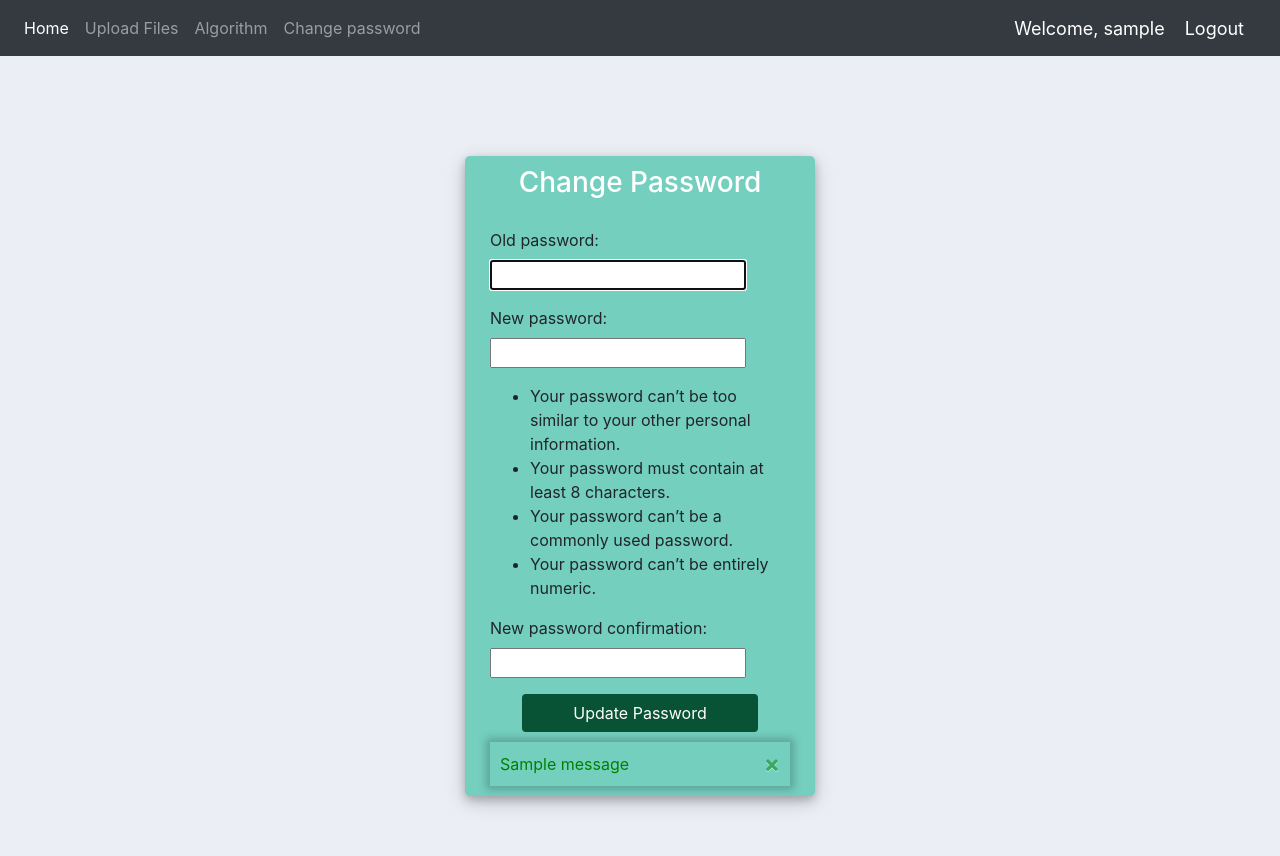
After one commit to atin/Red-Plag, a Django app: page /pass-change/ in a window 1280 px wide. The commit adds this page. Run offline with Django 3.2, Linux system fonts and the light colour scheme; a user stored in the database is signed in; tables that the repository leaves empty hold one stand-in row (values such as "Sample post"); one stand-in notice (Sample message) is shown; some libraries are stand-ins or nearby versions.

Commit message:
change password feature added

```diff
--- a/Red_Plag/accounts/templates/accounts/navbar.html
+++ b/Red_Plag/accounts/templates/accounts/navbar.html
@@ -25,6 +25,9 @@
       <li class="nav-item">
         <a class="nav-link" href="{% url 'algorithm' %}">Algorithm</a>
       </li>
+      <li class="nav-item">
+        <a class="nav-link" href="{% url 'pass-change' %}">Change password</a>
+      </li>
     </ul>
   </div>
 
--- /dev/null
+++ b/Red_Plag/accounts/templates/accounts/pass-change.html
@@ -0,0 +1,107 @@
+{% extends 'accounts/main.html' %}
+{% block content %}
+<style>
+    body,
+    html {
+        margin: 0;
+        padding: 0;
+        height: 100%;
+    }
+    .user_card {
+        width: 350px;
+        margin-top: 100px;
+        margin-bottom: auto;
+        background: #74cfbf;
+        position: relative;
+        display: flex;
+        justify-content: center;
+        flex-direction: column;
+        padding: 10px;
+        box-shadow: 0 4px 8px 0 rgba(0, 0, 0, 0.2), 0 6px 20px 0 rgba(0, 0, 0, 0.19);
+        -webkit-box-shadow: 0 4px 8px 0 rgba(0, 0, 0, 0.2), 0 6px 20px 0 rgba(0, 0, 0, 0.19);
+        -moz-box-shadow: 0 4px 8px 0 rgba(0, 0, 0, 0.2), 0 6px 20px 0 rgba(0, 0, 0, 0.19);
+        border-radius: 5px;
+    }
+
+		.form_container {
+			margin-top: 20px;
+		}
+
+		#form-title {
+			color: #fff;
+
+		}
+
+		.update_btn {
+			width: 100%;
+			background: #085235 !important;
+			color: white !important;
+		}
+
+		.update_btn:focus {
+			box-shadow: none !important;
+			outline: 0px !important;
+		}
+
+		.update_container {
+			padding: 0 2rem;
+		}
+
+		.input-group-text {
+			background: #f7ba5b !important;
+			color: white !important;
+			border: 0 !important;
+			border-radius: 0.25rem 0 0 0.25rem !important;
+		}
+
+		.input_user,
+		.input_pass:focus {
+			box-shadow: none !important;
+			outline: 0px !important;
+		}
+
+		.message {
+			padding: 10px;
+			margin-top: 10px;
+            box-shadow: 0 0 8px 4px rgba(0, 0, 0, 0.2);
+		}
+        .error {
+            color: red;
+        }
+        .success {
+            color: green;
+        }
+</style>
+<div class="container h-100">
+    <div class="d-flex justify-content-center h-100">
+        <div class="user_card">
+            <div class="d-flex justify-content-center">
+                <h3 id="form-title">Change Password</h3>
+            </div>
+            <div class="d-flex justify-content-center form_container">
+                <form method='POST' class="col s12" enctype="multipart/form-data">
+
+                    {% csrf_token %}
+
+                    {{ form.as_p }}
+
+
+                    <div class="d-flex justify-content-center mt-3 update_container">
+                        <input class="btn update_btn" type="submit" value="Update Password">
+                    </div>
+                {% block messages %}
+                    {% if messages %}
+                        {% for message in messages %}
+                            <div class="message {{ message.tags }}">
+                                <a class="close" data-dismiss="alert">×</a>
+                                {{ message|safe }}
+                            </div>
+                        {% endfor %}
+                    {% endif %}
+                {% endblock %}
+                </form>
+            </div>
+        </div>
+    </div>
+</div>
+{% endblock content %}
--- a/Red_Plag/accounts/urls.py
+++ b/Red_Plag/accounts/urls.py
@@ -2,10 +2,11 @@ from django.urls import path
 from . import views
 
 urlpatterns = [
-    path('', views.home, name="home"),
+  path('', views.home, name="home"),
 	path('register/', views.registerPage, name="register"),
 	path('login/', views.loginPage, name="login"),
 	path('logout/', views.logoutUser, name="logout"),
-    path('upload/', views.uploadfile, name="upload"),
-	path('algorithm/', views.initate, name="algorithm")
+  path('upload/', views.uploadfile, name="upload"),
+	path('algorithm/', views.initate, name="algorithm"),
+	path('pass-change/', views.pass_change, name="pass-change"),
 ]
--- a/Red_Plag/accounts/views.py
+++ b/Red_Plag/accounts/views.py
@@ -1,7 +1,8 @@
 from django.contrib.messages.api import success
 from django.shortcuts import render, redirect
 from django.core.files.storage import FileSystemStorage
-from django.contrib.auth import authenticate, login, logout
+from django.contrib.auth import authenticate, login, logout, update_session_auth_hash
+from django.contrib.auth.forms import PasswordChangeForm
 from django.contrib import messages
 from subprocess import Popen, PIPE, STDOUT
 from os.path import dirname, abspath
@@ -116,3 +117,18 @@ def initate(request):
 				return redirect('upload')
 
 	return render(request, "accounts/process.html")
+
+@login_required(login_url='login')
+def pass_change(request):
+    if request.method == 'POST':
+        form = PasswordChangeForm(request.user, request.POST)
+        if form.is_valid():
+            user = form.save()
+            update_session_auth_hash(request, user)
+            messages.success(request, 'Password updated successfully!')
+            return redirect('pass-change')
+        else:
+            messages.error(request, 'Please check the errors above.')
+    else:
+        form = PasswordChangeForm(request.user)
+    return render(request, 'accounts/pass-change.html', { 'form': form })
```
